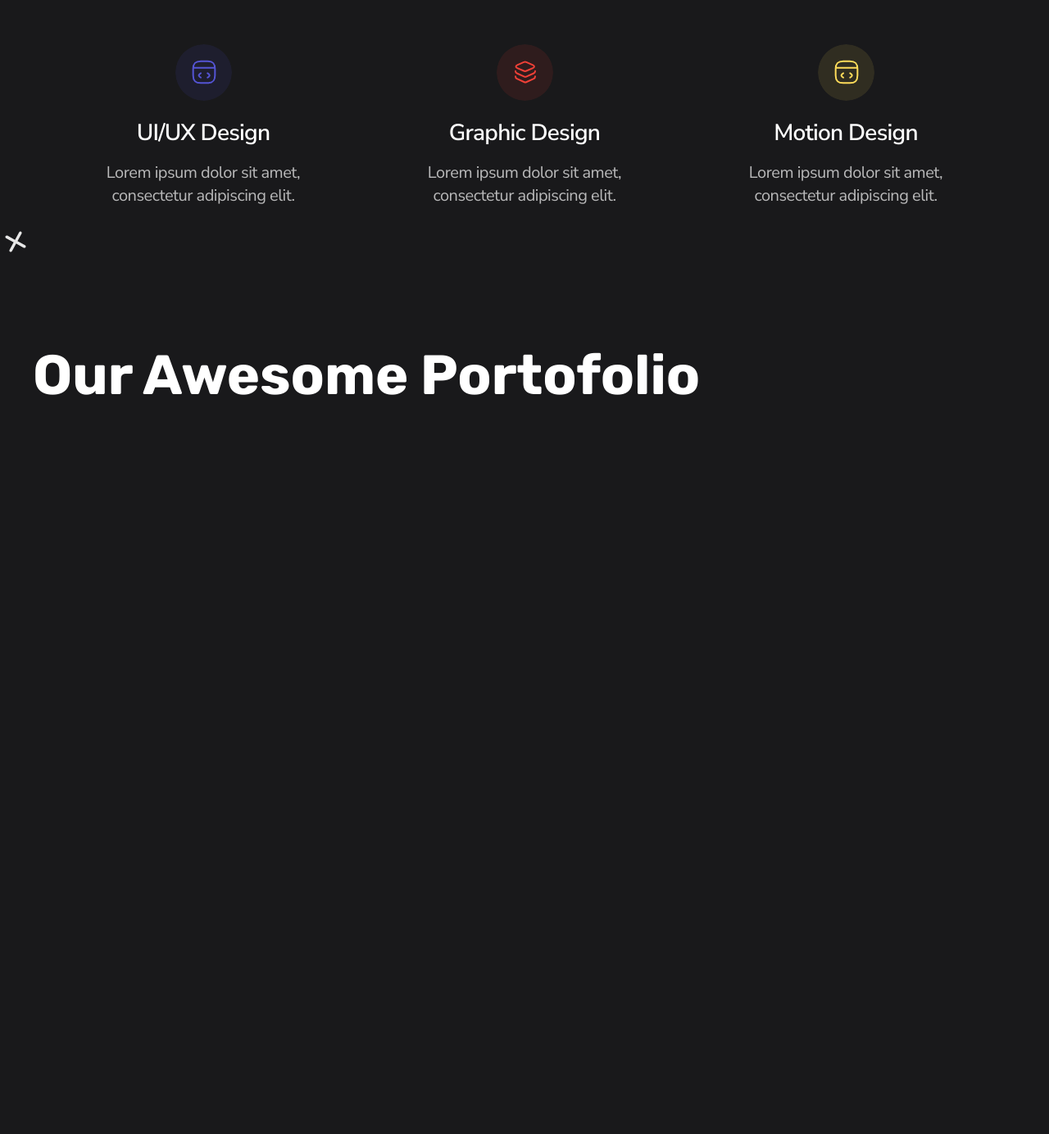
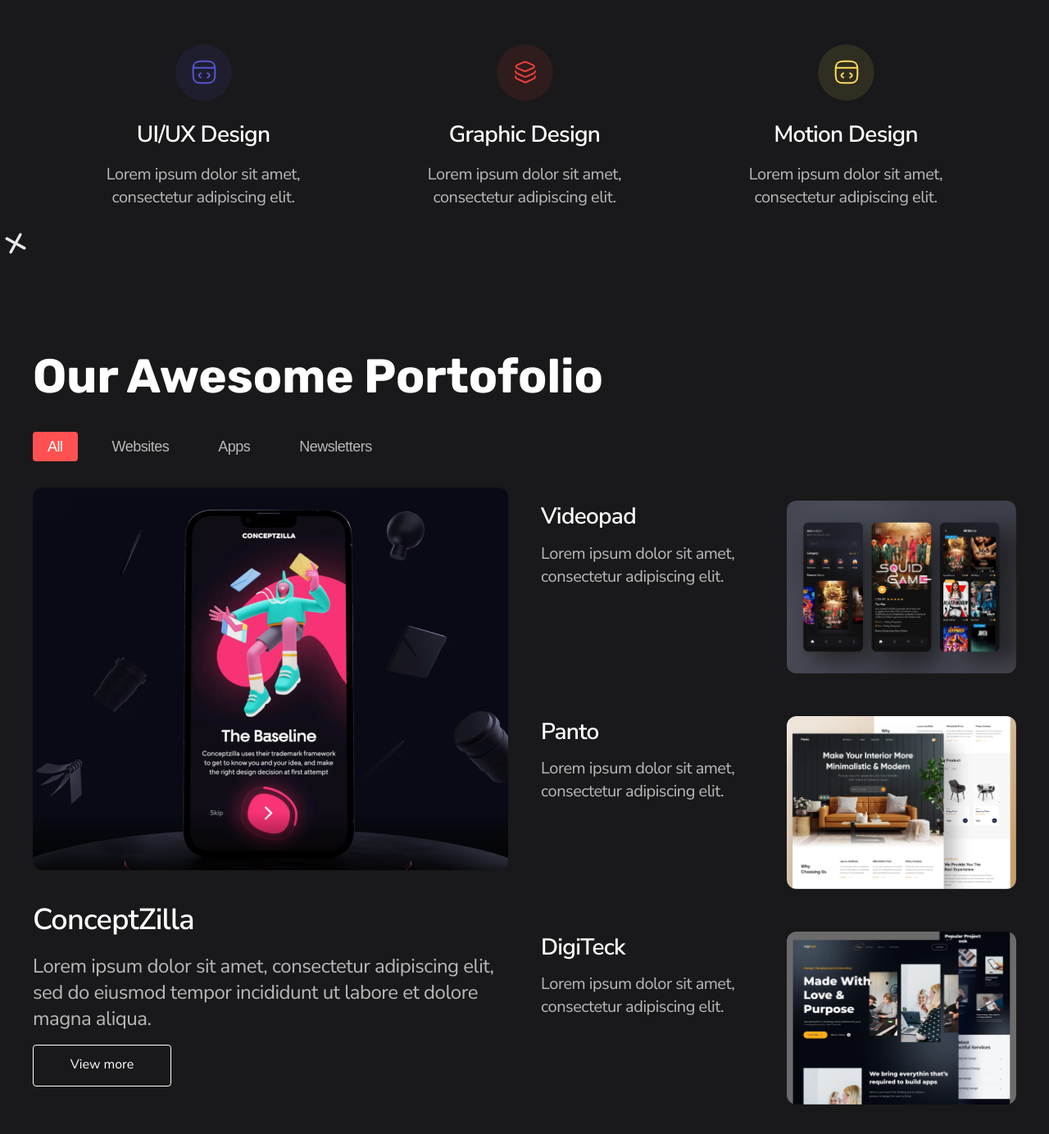
Before and after one commit to emonsingha209/frontend-task-SJI, a plain HTML site: page index.html in a window 1280 px wide. Shown: the part 1055-2439 px from the top of the page at 82% size. Before the commit the page ends 1553 px from the top, so only its background shows below. Drawn offline with Linux system fonts and the light colour scheme.

Commit message:
portfolio section

```diff
--- a/assets/css/styles.css
+++ b/assets/css/styles.css
@@ -12,6 +12,7 @@ body {
   margin: 0 auto;
   background-color: var(--primary);
   color: var(--secondary);
+  font-family: "Nunito Sans", sans-serif;
 }
 .container {
   max-width: 1200px;
@@ -26,7 +27,6 @@ body {
   height: 40px;
 }
 .header {
-  font-family: "Nunito Sans", sans-serif;
   display: flex;
   height: 80px;
   justify-content: space-between;
@@ -95,7 +95,6 @@ body {
   text-align: left;
 }
 .hero .hero-content h2 {
-  font-family: "Nunito Sans", sans-serif;
   font-size: 21px;
   font-weight: 400;
   line-height: 39px;
@@ -124,7 +123,7 @@ body {
     margin-bottom: 240px;
   }
 }
-.hero .hero-image-container img {
+img {
   max-width: 100%;
   height: auto;
 }
@@ -156,7 +155,7 @@ body {
   width: 204px;
   height: 58px;
   background-color: var(--btn-primary);
-  font-family: Nunito Sans;
+
   font-size: 20px;
   font-weight: 700;
   line-height: 27.28px;
@@ -257,7 +256,6 @@ body {
 }
 .service-card-content {
   margin-top: 16px;
-  font-family: Nunito Sans;
 }
 .service-card-content h3 {
   font-size: 28px;
@@ -281,10 +279,123 @@ body {
   left: -50px;
   rotate: -30deg;
 }
-.portfolio-title {
+.portfolio {
+  display: flex;
+  flex-direction: column;
+  gap: 32px;
+}
+.portfolio-title h3 {
   font-family: Rubik;
   font-size: 58px;
   font-weight: 700;
   line-height: 68.73px;
   text-align: left;
 }
+
+.tab-buttons {
+  display: flex;
+  gap: 24px;
+}
+
+.tab-button {
+  font-size: 18px;
+  font-weight: 400;
+  line-height: 24.55px;
+  letter-spacing: -0.5px;
+  text-align: right;
+  padding: 6px 18px;
+  border: none;
+  outline: none;
+  cursor: pointer;
+  transition: background-color 0.3s ease;
+  background-color: transparent;
+  color: #ffffffb2;
+  border-radius: 4px;
+}
+
+.tab-button.active {
+  background-color: #ff5151;
+  color: var(--secondary);
+}
+
+.tab-pane {
+  display: none;
+}
+
+.tab-pane.active {
+  display: flex;
+  gap: 40px;
+}
+
+.tab-pane-item {
+  flex: 0 0 calc(50% - 20px);
+  display: block;
+}
+
+.tab-card {
+  display: flex;
+  gap: 20px;
+  margin-top: 16px;
+}
+
+.tab-card-item {
+  flex: 0 0 calc(50% - 10px);
+}
+
+.tab-pane-item img {
+  border-radius: 12px;
+  margin-bottom: 30px;
+}
+
+.tab-card-content {
+  display: flex;
+  flex-direction: column;
+  gap: 16px;
+}
+
+.tab-card-content h3 {
+  font-size: 36px;
+  font-weight: 600;
+  line-height: 49.1px;
+  letter-spacing: -0.7503158450126648px;
+  text-align: left;
+}
+
+.tab-card-content p {
+  font-family: Nunito Sans;
+  font-size: 24px;
+  font-weight: 400;
+  line-height: 32px;
+  letter-spacing: -0.5002105832099915px;
+  text-align: left;
+  color: #ffffffb2;
+}
+
+
+.tab-card-btn {
+  width: 167px;
+  height: 49px;
+  font-size: 16px;
+  font-weight: 400;
+  line-height: 21.82px;
+  text-align: center;
+  border: 1px solid #fff;
+}
+
+.tab-card-item h3 {
+  font-size: 28px;
+  font-weight: 600;
+  line-height: 38.19px;
+  letter-spacing: -0.7503158450126648px;
+  text-align: left;
+}
+
+.tab-card-item p {
+  font-size: 20px;
+  font-weight: 400;
+  line-height: 28px;
+  letter-spacing: -0.5002105832099915px;
+  text-align: left;
+  color: #ffffffb2;
+  margin-top: 12px;
+}
--- a/assets/js/main.js
+++ b/assets/js/main.js
@@ -0,0 +1,15 @@
+document.addEventListener("DOMContentLoaded", function () {
+  const tabButtons = document.querySelectorAll(".tab-button");
+  const tabPanes = document.querySelectorAll(".tab-pane");
+
+  tabButtons.forEach((button, index) => {
+    button.addEventListener("click", () => {
+      tabButtons.forEach((btn) => btn.classList.remove("active"));
+      tabPanes.forEach((pane) => pane.classList.remove("active"));
+
+      button.classList.add("active");
+      const targetPane = document.getElementById(button.dataset.target);
+      targetPane.classList.add("active");
+    });
+  });
+});
--- a/index.html
+++ b/index.html
@@ -128,8 +128,109 @@
       </section>
       <section class="container portfolio">
         <div class="portfolio-title"><h3>Our Awesome Portofolio</h3></div>
-        <div></div>
-        <div></div>
+        <div class="tab-buttons">
+          <button class="tab-button active" data-target="all">All</button>
+          <button class="tab-button" data-target="websites">Websites</button>
+          <button class="tab-button" data-target="apps">Apps</button>
+          <button class="tab-button" data-target="newsletters">
+            Newsletters
+          </button>
+        </div>
+        <div class="tab-content">
+          <div class="tab-pane active" id="all">
+            <div class="tab-pane-item">
+              <img src="assets/PNG/Portfolio image 1.png" alt="ConceptZilla" />
+              <div class="tab-card-content">
+                <h3>ConceptZilla</h3>
+                <p>
+                  Lorem ipsum dolor sit amet, consectetur adipiscing elit, sed
+                  do eiusmod tempor incididunt ut labore et dolore magna aliqua.
+                </p>
+                <a href="#" class="btn tab-card-btn">View more</a>
+              </div>
+            </div>
+            <div class="tab-pane-item">
+              <div class="tab-card">
+                <div class="tab-card-item">
+                  <h3>Videopad</h3>
+                  <p>
+                    Lorem ipsum dolor sit amet, consectetur adipiscing elit.
+                  </p>
+                </div>
+                <div class="tab-card-item">
+                  <img src="assets/PNG/Portfolio image 2.png" alt="Videopad" />
+                </div>
+              </div>
+              <div class="tab-card">
+                <div class="tab-card-item">
+                  <h3>Panto</h3>
+                  <p>
+                    Lorem ipsum dolor sit amet, consectetur adipiscing elit.
+                  </p>
+                </div>
+                <div class="tab-card-item">
+                  <img src="assets/PNG/Portfolio image 3.png" alt="Panto" />
+                </div>
+              </div>
+              <div class="tab-card">
+                <div class="tab-card-item">
+                  <h3>DigiTeck</h3>
+                  <p>
+                    Lorem ipsum dolor sit amet, consectetur adipiscing elit.
+                  </p>
+                </div>
+                <div class="tab-card-item">
+                  <img src="assets/PNG/Portfolio image 4.png" alt="DigiTeck" />
+                </div>
+              </div>
+            </div>
+          </div>
+          <div class="tab-pane" id="websites">
+            <div class="tab-pane-item">
+              <div class="tab-card">
+                <div class="tab-card-item">
+                  <h3>Panto</h3>
+                  <p>
+                    Lorem ipsum dolor sit amet, consectetur adipiscing elit.
+                  </p>
+                </div>
+                <div class="tab-card-item">
+                  <img src="assets/PNG/Portfolio image 3.png" alt="Panto" />
+                </div>
+              </div>
+            </div>
+          </div>
+          <div class="tab-pane" id="apps">
+            <div class="tab-pane-item">
+              <div class="tab-card">
+                <div class="tab-card-item">
+                  <h3>Videopad</h3>
+                  <p>
+                    Lorem ipsum dolor sit amet, consectetur adipiscing elit.
+                  </p>
+                </div>
+                <div class="tab-card-item">
+                  <img src="assets/PNG/Portfolio image 2.png" alt="Videopad" />
+                </div>
+              </div>
+            </div>
+          </div>
+          <div class="tab-pane" id="newsletters">
+            <div class="tab-pane-item">
+              <div class="tab-card">
+                <div class="tab-card-item">
+                  <h3>DigiTeck</h3>
+                  <p>
+                    Lorem ipsum dolor sit amet, consectetur adipiscing elit.
+                  </p>
+                </div>
+                <div class="tab-card-item">
+                  <img src="assets/PNG/Portfolio image 4.png" alt="DigiTeck" />
+                </div>
+              </div>
+            </div>
+          </div>
+        </div>
       </section>
     </main>
   </body>
```
